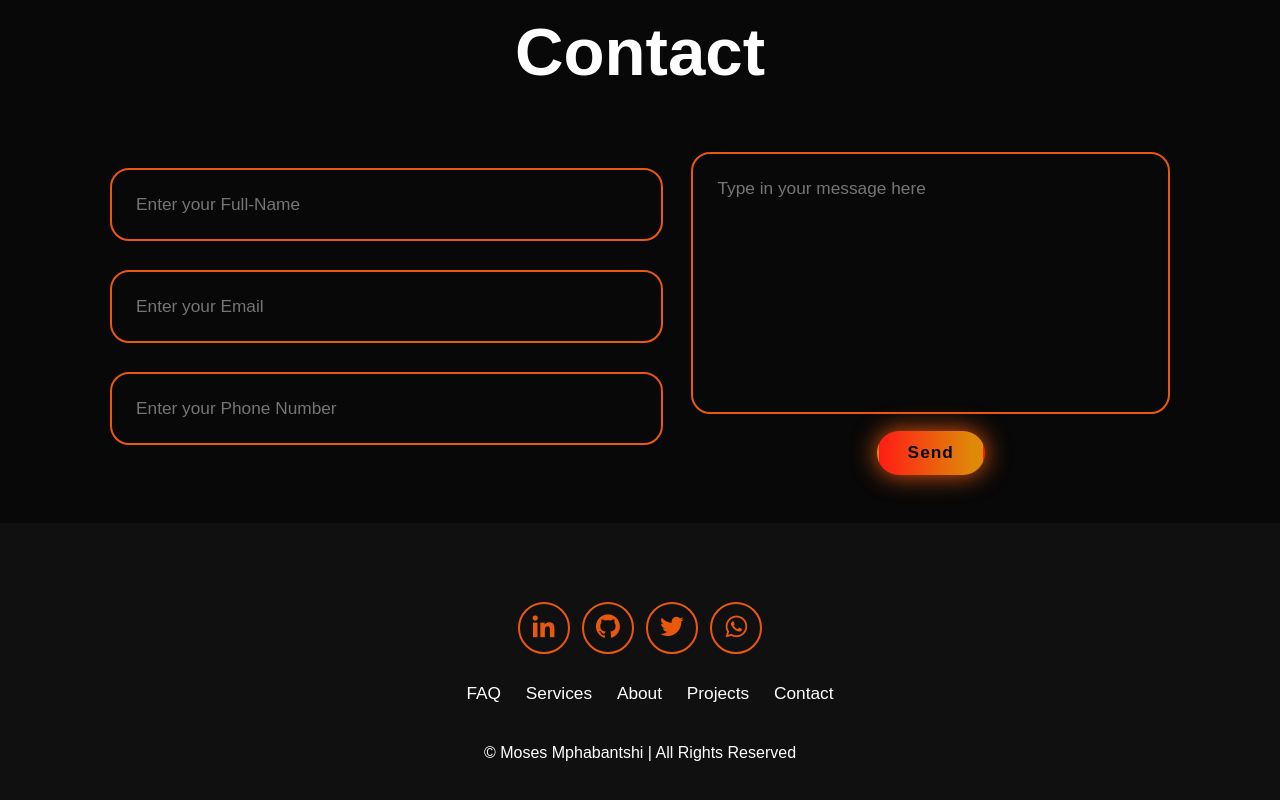
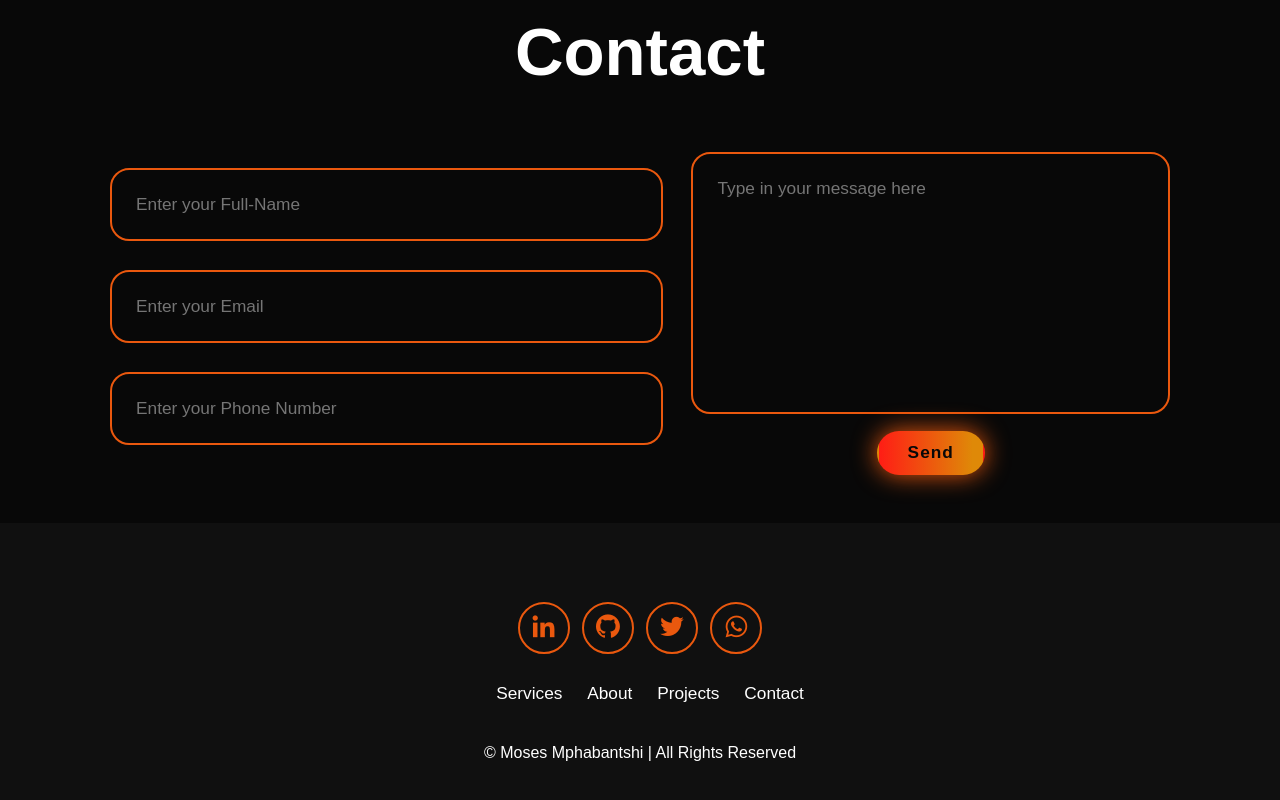
Before and after one commit to Mouzee95/Portfolio, a plain HTML site: page index.html in a window 1280 px wide. Shown: the part 3277-4077 px from the top of the page. Drawn offline with nearby package versions, Linux system fonts and the light colour scheme.

Commit message:
new feature

```diff
--- a/index.html
+++ b/index.html
@@ -215,9 +215,6 @@
 
         <ul class="list">
             <li>
-                <a href="#">FAQ</a>
-            </li>
-            <li>
                 <a href="#service">Services</a>
             </li>
             <li>
```
